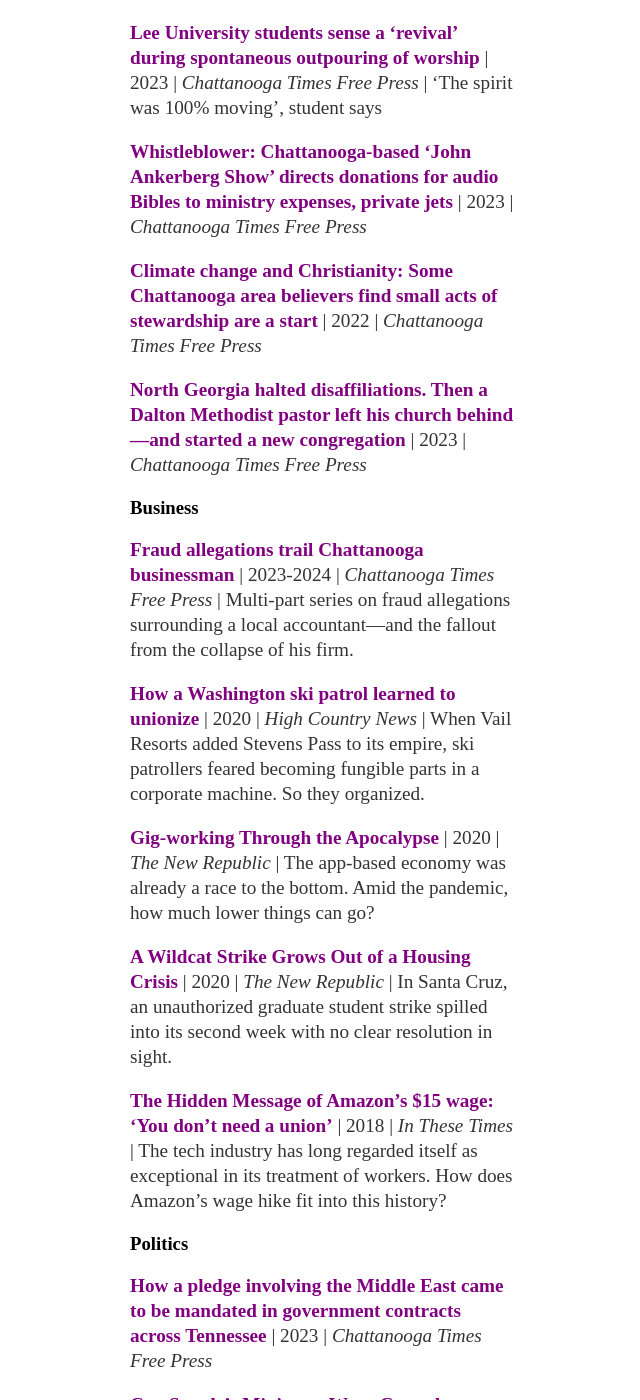
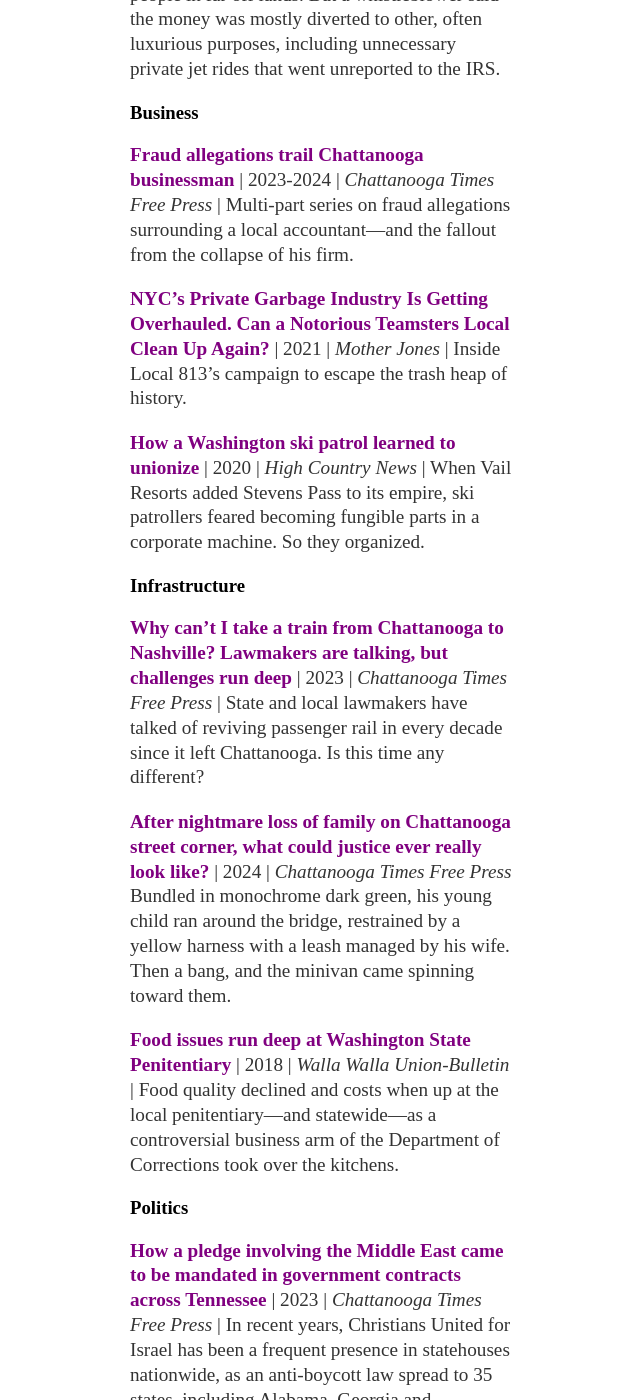
Before and after one commit to aonschwartz/aonschwartz.github.io, a Jekyll site: the page built from about/index.md, in a window 1280 px wide and 1400 px high, scrolled down 976 px. Shown: the whole window, without its empty margins (318-958 px from the left). Built offline with Jekyll 4.4.1, drawn with Linux system fonts in a browser that asks for light colours; some of the changed text lies outside the part shown.

Commit message:
Update index.md

```diff
--- a/about/index.md
+++ b/about/index.md
@@ -4,7 +4,7 @@
 layout: default
 ---
 ## **Writing**
-*[Religion](#ReligionReporting)* \| *[Business](#BusinessReporting)* \| *[Politics](#Politics)* \| *[Law](#Law)* \| *[Infrastructure](#Infrastructure)* \| *[Cultural Profiles](#Culture)*  \| *[Essays](#Essays)*
+*[Religion](#ReligionReporting)* \| *[Business](#BusinessReporting)* \| *[Infrastructure](#Infrastructure)* \| *[Politics](#Politics)* \|   *[Cultural Profiles](#Culture)*  \| *[Law](#Law)* \| *[Essays](#Essays)*
 
 
 ### <a name="ReligionReporting"><a/>Religion
@@ -13,44 +13,39 @@
 
 **[Over decades, Chattanooga ministry encouraged millions to read the Bible more closely. Can it fulfill this mission through an app?](https://www.timesfreepress.com/news/2023/dec/16/over-decades-chattanooga-ministry-encouraged/)** \|  2023 \| *Chattanooga Times Free Press* \| With a fresh brand and a just-launched mobile application, the storied nonprofit Precept seeks to replicate the model of habit-forming software like the Duolingo language app and bend it to the cause of Christ.
 
-**[‘It feels so right’: Through pagan ritual, Chattanoogans forge link to ancestors and earth](https://www.timesfreepress.com/news/2023/oct/26/it-feels-so-right-through-pagan-ritual/)** \|  2023 \| *Chattanooga Times Free Press*
-
-**[Night at the Library](https://thebaffler.com/latest/a-night-at-the-library-schwartz)** \| 2019 \| *The Baffler* \| Searching for the future of public space at Brooklyn's Central Library.
-
-**[Lee University students sense a ‘revival’ during spontaneous outpouring of worship](https://www.timesfreepress.com/news/2023/feb/16/revival-lee-university/)** \|  2023 \| *Chattanooga Times Free Press* \| ‘The spirit was 100% moving', student says
-
-**[Whistleblower: Chattanooga-based ‘John Ankerberg Show’ directs donations for audio Bibles to ministry expenses, private jets](https://www.timesfreepress.com/news/2023/apr/28/whistleblower-ankerberg-tfp/)** \|  2023 \| *Chattanooga Times Free Press*
-
-**[Climate change and Christianity: Some Chattanooga area believers find small acts of stewardship are a start](https://www.timesfreepress.com/news/2023/dec/31/it-was-not-the-original-promise-olivet-baptist/)** \|  2022 \| *Chattanooga Times Free Press*
-
-**[North Georgia halted disaffiliations. Then a Dalton Methodist pastor left his church behind—and started a new congregation](https://www.timesfreepress.com/news/2023/mar/26/north-georgia-halted-disaffiliations-then-a/)** \|  2023 \| *Chattanooga Times Free Press*
-
+**[Whistleblower: Chattanooga-based ‘John Ankerberg Show’ directs donations for audio Bibles to ministry expenses, private jets](https://www.timesfreepress.com/news/2023/apr/28/whistleblower-ankerberg-tfp/)** \|  2023 \| *Chattanooga Times Free Press* \| Donors to "The John Ankerberg Show" thought they were funding audio Bibles to bring the gospel to people in far off lands. But a whistleblower said the money was mostly diverted to other, often luxurious purposes, including unnecessary private jet rides that went unreported to the IRS.
 
 ### <a name="BusinessReporting"><a/>Business
 
 **[Fraud allegations trail Chattanooga businessman](https://www.timesfreepress.com/croft-and-frost/)** \| 2023-2024 \| *Chattanooga Times Free Press* \| Multi-part series on fraud allegations surrounding a local accountant—and the fallout from the collapse of his firm.
 
+**[NYC’s Private Garbage Industry Is Getting Overhauled. Can a Notorious Teamsters Local Clean Up Again?](https://www.motherjones.com/politics/2021/10/teamsters-local-813-nyc-garbage-mob/)** \|  2021 \| *Mother Jones* \| Inside Local 813’s campaign to escape the trash heap of history.
+
 **[How a Washington ski patrol learned to unionize](https://www.hcn.org/issues/52.7/north-labor-how-a-washington-ski-patrol-learned-to-unionize)** \| 2020 \| *High Country News* \|  When Vail Resorts added Stevens Pass to its empire, ski patrollers feared becoming fungible parts in a corporate machine. So they organized.
 
-**[Gig-working Through the Apocalypse](https://newrepublic.com/article/157227/gig-working-apocalypse)** \| 2020 \| *The New Republic* \| The app-based economy was already a race to the bottom. Amid the pandemic, how much lower things can go?
+### <a name="Infrastructure"><a/> Infrastructure
 
-**[A Wildcat Strike Grows Out of a Housing Crisis](https://newrepublic.com/article/156591/wildcat-strike-grows-housing-crisis)** \| 2020 \| *The New Republic* \| In Santa Cruz, an unauthorized graduate student strike spilled into its second week with no clear resolution in sight.
+**[Why can’t I take a train from Chattanooga to Nashville? Lawmakers are talking, but challenges run deep ](https://www.timesfreepress.com/news/2023/jan/28/why-cant-i-take-a-train-to-nashville-tfp/#/questions)** \| 2023 \|  *Chattanooga Times Free Press* \| State and local lawmakers have talked of reviving passenger rail in every decade since it left Chattanooga. Is this time any different?
 
-**[The Hidden Message of Amazon's $15 wage: 'You don't need a union'](http://inthesetimes.com/working/entry/21495/the_hidden_message_of_amazons_15_wage_you_dont_need_a_union)** \| 2018 \| *In These Times* \| The tech industry has long regarded itself as exceptional in its treatment of workers. How does Amazon's wage hike fit into this history?  <br />
+**[After nightmare loss of family on Chattanooga street corner, what could justice ever really look like? ](https://www.timesfreepress.com/news/2024/apr/13/a-final-stroll-around-chattanooga-became-a/)**\|  2024  \| *Chattanooga Times Free Press* Bundled in monochrome dark green, his young child ran around the bridge, restrained by a yellow harness with a leash managed by his wife. Then a bang, and the minivan came spinning toward them.
+
+**[Food issues run deep at Washington State Penitentiary](http://www.union-bulletin.com/news/food-issues-run-deep-at-washington-state-penitentiary/article_0da49ace-45c4-11e8-a702-134b28fbc3b2.html)** \| 2018 \| *Walla Walla Union-Bulletin* \| Food quality declined and costs when up at the local penitentiary—and statewide—as a controversial business arm of the Department of Corrections took over the kitchens.
 
 ### <a name="Politics"><a/> Politics
 
-**[How a pledge involving the Middle East came to be mandated in government contracts across Tennessee](https://www.timesfreepress.com/news/2023/jul/29/how-a-pledge-involving-the-middle-east-came-to-be/#/questions)** \| 2023 \|  *Chattanooga Times Free Press*
+**[How a pledge involving the Middle East came to be mandated in government contracts across Tennessee](https://www.timesfreepress.com/news/2023/jul/29/how-a-pledge-involving-the-middle-east-came-to-be/#/questions)** \| 2023 \|  *Chattanooga Times Free Press* \| In recent years, Christians United for Israel has been a frequent presence in statehouses nationwide, as an anti-boycott law spread to 35 states, including Alabama, Georgia and Tennessee.
 
 **[Can Seattle’s Minimum Wage Crusader Survive Her Recall Election?](https://newrepublic.com/article/164600/kshama-sawant-minimum-wage-recall)** \| 2021 \| *The New Republic* \| Kshama Sawant brought an uncommon passion to a successful stint on the City Council. It may now be her undoing.
 
-**[‘Cold Civil War’: At Tennessee Neighbors For Liberty Event in Soddy-Daisy, fears of an FBI run amok](https://www.timesfreepress.com/news/2024/feb/04/cold-civil-war-at-tennessee-neighbors-for-liberty/#/questions)** \| 2020 \| *Chattanooga Times Free Press*
+**[‘Cold Civil War’: At Tennessee Neighbors For Liberty Event in Soddy-Daisy, fears of an FBI run amok](https://www.timesfreepress.com/news/2024/feb/04/cold-civil-war-at-tennessee-neighbors-for-liberty/#/questions)** \| 2023 \| *Chattanooga Times Free Press* \| In a speech before a rapt church audience, a traveling aggrieved former FBI agent said local law enforcement should rethink collaborations with his old agency, which he described as at once incompetent and devious.
 
-**[Old money, young guilt](http://inthesetimes.com/article/21665/millennials-trust-funds-Resource-Generation-money)** \| 2019 \| *In These Times* \| An upsurgent non-profit organizes wealthy millennials to talk openly about their family money—and relinquish it.
+### <a name="Culture"><a/> Cultural Profiles
 
-**[The Fraught Realities of Financial Relief During a Pandemic](https://newrepublic.com/article/157631/unemployment-insurance-coronavirus-cares-act)** \| 2020 \| *The New Republic* \| For many Americans receiving unemployment insurance right now, finally coming out ahead shows how badly they’ve been left behind.
+**[Land of Usher](https://www.timesfreepress.com/news/2024/feb/10/usher-is-performing-at-the-super-bowl-and-he-was/#/questions/4875691)** \| 2024 \|  *Chattanooga Times Free Press* \| How Chattanooga shaped Usher Raymond.
 
-**[Andrew Yang's guinea pigs](http://inthesetimes.com/article/21858/andrew-yang-universal-basic-income-presidential-candidate)** \|  2019 \|  *In These Times* \| Profile of New Hampshire family that presidential candidate Andrew Yang is personally giving $1,000 per month in a Universal Basic Income experiment.
+**[How a soldier saved by Signal Mountain’s Larry Taylor fought to see him receive the military’s highest honor](https://www.timesfreepress.com/news/2023/sep/02/how-a-soldier-saved-by-signal-mountains-larry/)** \| 2013 \|  *Chattanooga Times Free Press* \| A Vietnam War battle, a daring helicopter recuse—and a man's yearslong push to get Larry Taylor the Medal of Honor.
+
+**[Queens of Walla Walla](http://www.union-bulletin.com/featured_story/the-queens-of-walla-walla/article_c4c8ec0c-ab9e-11e7-8784-b761518dfb93.html)** \| 2017 \|  *Walla Walla Union-Bulletin* \| In a conservative agricultural region undergoing a cultural and economic transformation, a local drag queen has commanded a passionate following.
 
 ### <a name="Law"><a/>Law
 
@@ -60,36 +55,10 @@
 
 **[The price of a conviction](http://www.union-bulletin.com/news/courts_and_crime/the-price-of-a-conviction/article_6b4ced1e-d4c3-11e8-9c5a-f75fc47c39b0.html)** \|  2018 \| *Walla Walla Union-Bulletin* \| Court-imposed debt can undermine the reintegration process for ex-convicts living in precarity around Washington State. Thanks, in part, to the example of a local woman who sought and successfully received relief from her debt, Walla Walla County is at the forefront of widespread efforts for reform.
 
-**[Disenfranchised by Debt](https://www.dissentmagazine.org/online_articles/disenfranchised-by-debt)** \| 2021 \|  *Dissent Magazine* \| Court fines, fees, and restitution payments fund government operations—and hold millions of people in dire financial straits.
-
-### <a name="Infrastructure"><a/> Infrastructure
-
-**[Why can’t I take a train from Chattanooga to Nashville? Lawmakers are talking, but challenges run deep ](https://www.timesfreepress.com/news/2023/jan/28/why-cant-i-take-a-train-to-nashville-tfp/#/questions)** \| 2018 \|  *Chattanooga Times Free Press*
-
-**[NYC’s Private Garbage Industry Is Getting Overhauled. Can a Notorious Teamsters Local Clean Up Again?](https://www.motherjones.com/politics/2021/10/teamsters-local-813-nyc-garbage-mob/)** \|  2021 \| *Mother Jones* \| Inside Local 813’s campaign to escape the trash heap of history.
-
-**[Food issues run deep at Washington State Penitentiary](http://www.union-bulletin.com/news/food-issues-run-deep-at-washington-state-penitentiary/article_0da49ace-45c4-11e8-a702-134b28fbc3b2.html)** \| 2018 \| *Walla Walla Union-Bulletin* \| Investigative feature piece on the decline of food quality at the local penitentiary—and statewide—as a controversial business arm of the Department of Corrections took over the kitchens.
-
-### <a name="Culture"><a/> Cultural Profiles
-
-**[Land of Usher](https://www.timesfreepress.com/news/2024/feb/10/usher-is-performing-at-the-super-bowl-and-he-was/#/questions/4875691)** \| 2024 \|  *Chattanooga Times Free Press* \| How Chattanooga shaped Usher Raymond.
-
-**[How a soldier saved by Signal Mountain’s Larry Taylor fought to see him receive the military’s highest honor](https://www.timesfreepress.com/news/2023/sep/02/how-a-soldier-saved-by-signal-mountains-larry/)** \| 2013 \|  *Chattanooga Times Free Press* \| A Vietnam War battle, a daring helicopter recuse—and a man's yearslong push to get Larry Taylor the Medal of Honor.
-
-**[A Chattanooga man’s recovery from addiction–and quest to love himself](https://www.timesfreepress.com/news/2023/apr/08/mans-recovery-tfp/)** \| 2023 \|  *Chattanooga Times Free Press* \| In Jesus, a recovering crack addict Markill Moore found purpose, and in his wife, Diane he found an ally, resolutely in his corner as he proclaims his love of God and learns to love himself.
-
-**[Venezuelan man seeks asylum for family while awaiting work card](https://www.timesfreepress.com/news/2023/dec/02/neediest-cases-fund-tides-over-venezuelan-man/)** \| 2023 \|  *Chattanooga Times Free Press* \| Fleeing Venezuela, Frankyln Casar and his family sold everything and left their world behind. They flew to Mexico City and hired a guide at great expense to get them into the U.S. Then a new set of challenges emerged.
-
-**[Queens of Walla Walla](http://www.union-bulletin.com/featured_story/the-queens-of-walla-walla/article_c4c8ec0c-ab9e-11e7-8784-b761518dfb93.html)** \| 2017 \|  *Walla Walla Union-Bulletin* \| In a conservative agricultural region undergoing a cultural and economic transformation, a local drag queen has commanded a passionate following.
-
 ### <a name="Essays"><a/> Essays
 
-**[Oil Springs Eternal](https://thebaffler.com/latest/oil-springs-eternal-schwartz)** \| 2020 \|  *The Baffler* \| How ExxonMobil sold us climate complacency.
+**[Night at the Library](https://thebaffler.com/latest/a-night-at-the-library-schwartz)** \| 2019 \| *The Baffler* \| Searching for the future of public space at Brooklyn's Central Library.
 
 **[Teleology](https://mangoprism.com/teleology/)** \| 2019 \|  *Mangoprism* \| How we murdered two city ducks in the crucible of youth.
 
-**[I Am the Worst Collegiate Golfer in America](https://mangoprism.com/i-am-the-worst-collegiate-golfer-in-america/)** \| 2015 \| *Mangoprism* \| A meditation on being the worst collegiate golfer in America.
-
-**[Get Your Pistol, White Man](https://mangoprism.com/postcard-from-standing-rock-get-your-pistol-white-man/)** \| 2016 \| *Mangoprism* \| Postcard from the Standing Rock protests.
-
-**[Walla Walla Pub Crawl](https://whitmanwire.com/feature/2015/11/19/a-walla-walla-pub-crawl/)** \| 2015 \| *Whitman Wire* \| A night on the town.
+**[I Am the Worst Collegiate Golfer in America](https://mangoprism.com/i-am-the-worst-collegiate-golfer-in-america/)** \| 2015 \| *Mangoprism* \| Meditations on being the worst collegiate golfer in America.
```
